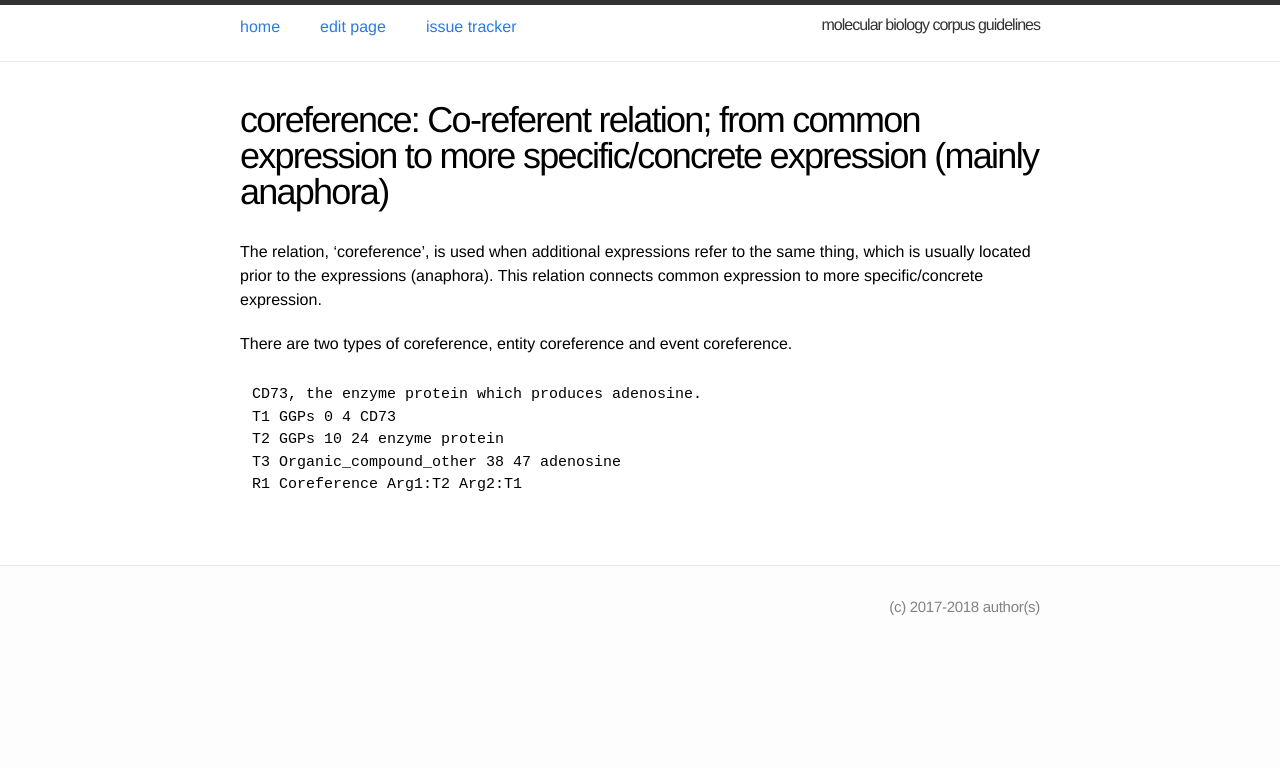
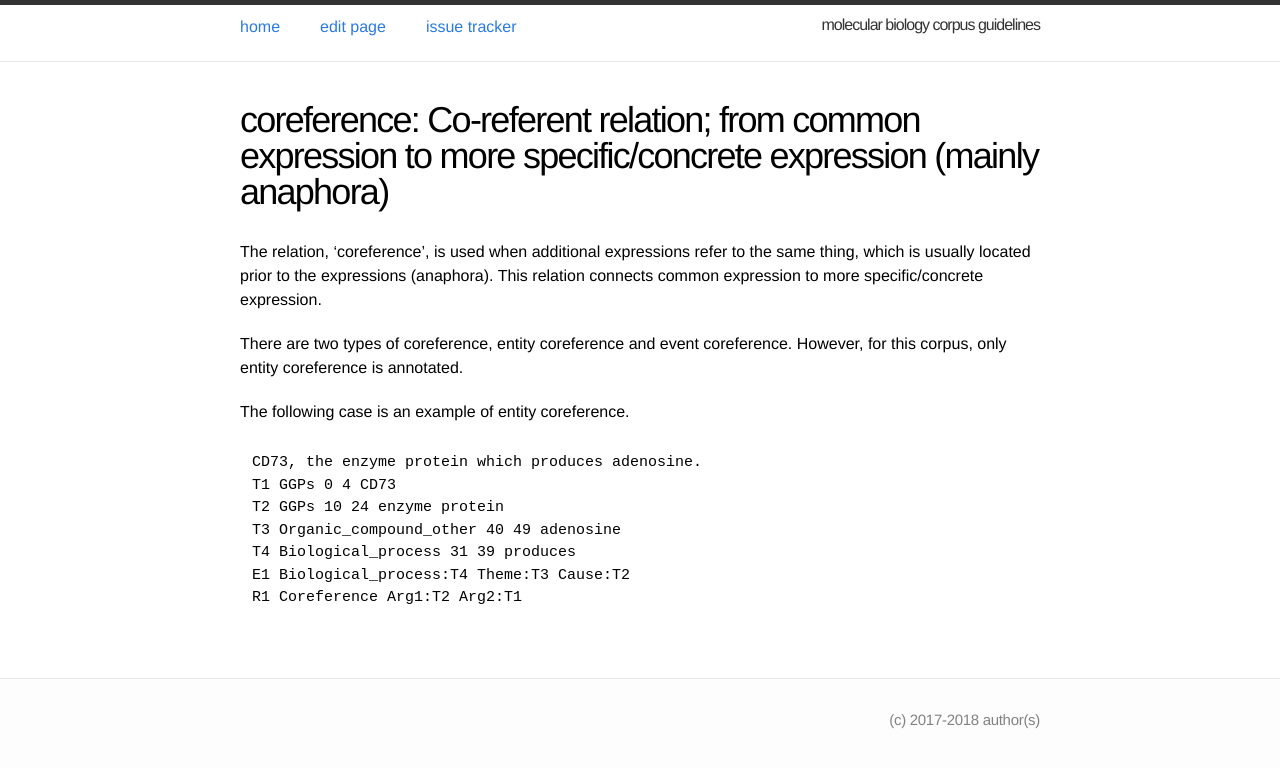
Before and after one commit to ezcatdb/molbiol_lung_corpus-guidelines, a Jekyll site: the page built from _relation/Coreference.md, in a window 1280 px wide. Shown: the top 768 px of the page. Built offline with Jekyll 4.4.1, drawn with Linux system fonts in a browser that asks for light colours.

Commit message:
sample sentence corrected in _relation/Coreference.md

```diff
--- a/_relation/Coreference.md
+++ b/_relation/Coreference.md
@@ -8,11 +8,15 @@ The relation, 'coreference', is used when additional expressions refer to the sa
 This relation connects common expression to more specific/concrete expression.
 
 There are two types of coreference, entity coreference and event coreference.
+However, for this corpus, only entity coreference is annotated.
 
+The following case is an example of entity coreference.
 ~~~ ann
 CD73, the enzyme protein which produces adenosine.
 T1 GGPs 0 4 CD73
 T2 GGPs 10 24 enzyme protein
-T3 Organic_compound_other 38 47 adenosine
+T3 Organic_compound_other 40 49 adenosine
+T4 Biological_process 31 39 produces
+E1 Biological_process:T4 Theme:T3 Cause:T2
 R1 Coreference Arg1:T2 Arg2:T1
 ~~~
```
